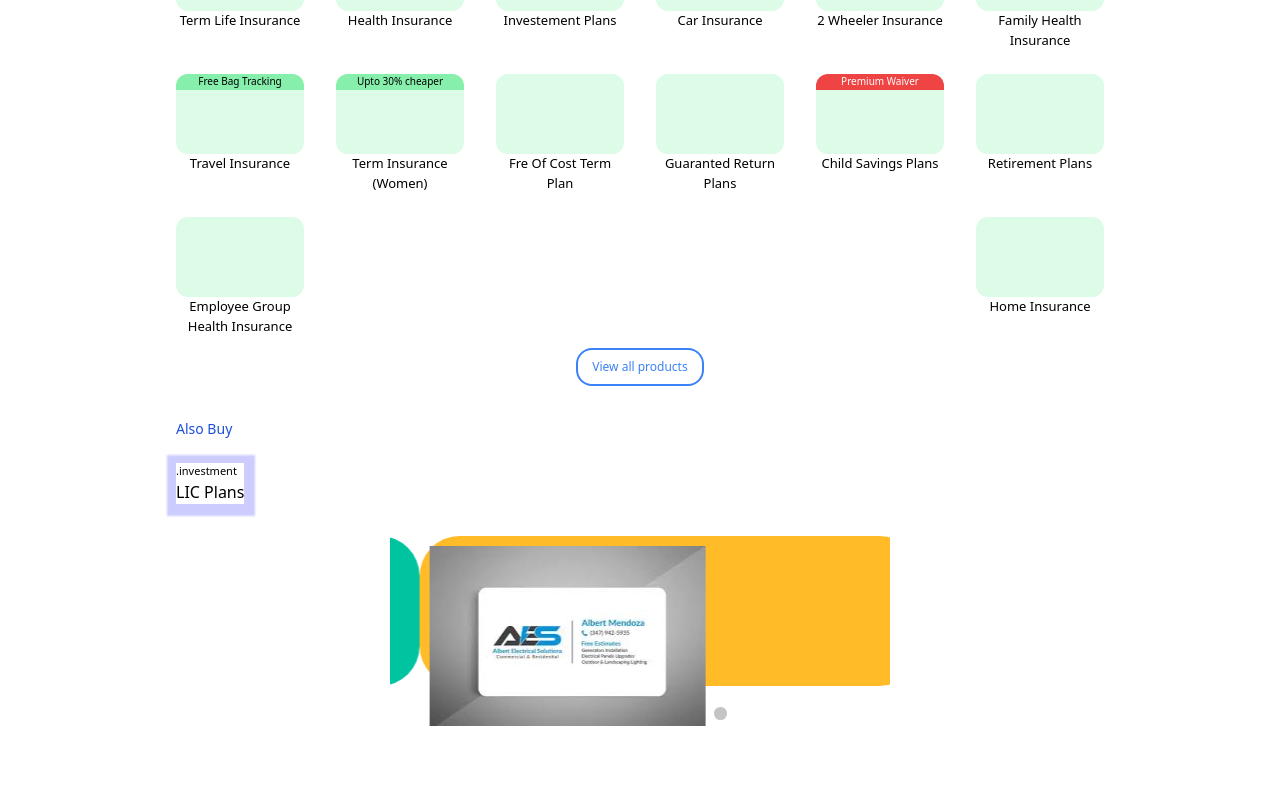
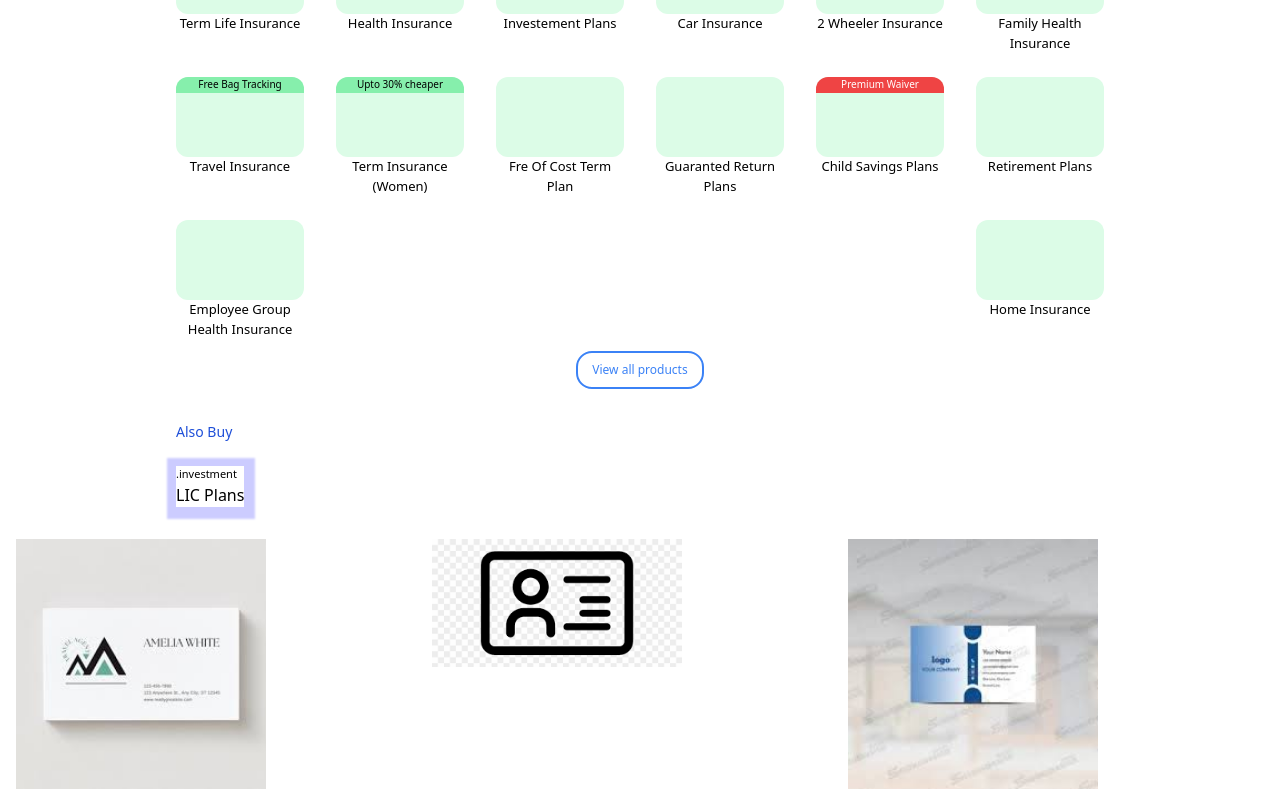
Before and after one commit to Vivekv1999/Design, a React (Create React App) app in the folder policy_bazar-ui-clone/: page / in a window 1280 px wide. Shown: the part 452-1263 px from the top of the page. Before the commit the page ends 1194 px from the top, so only its background shows below. Built offline with nearby package versions, Linux system fonts and the light colour scheme.

Commit message:
slick slider added and nav ui fix

```diff
--- a/policy_bazar-ui-clone/package.json
+++ b/policy_bazar-ui-clone/package.json
@@ -16,6 +16,8 @@
     "react-dom": "^18.2.0",
     "react-router-dom": "^6.21.1",
     "react-scripts": "5.0.1",
+    "react-slick": "^0.29.0",
+    "slick-carousel": "^1.8.1",
     "web-vitals": "^2.1.4"
   },
   "scripts": {
--- a/policy_bazar-ui-clone/src/App.css
+++ b/policy_bazar-ui-clone/src/App.css
@@ -12,3 +12,7 @@ body{
     font-family: 'Poppins', sans-serif;
     /* padding: 0 10%; */
 }
+
+.section__padding{
+    padding: 4rem
+}
--- a/policy_bazar-ui-clone/src/Component/Navbar/Navbar.js
+++ b/policy_bazar-ui-clone/src/Component/Navbar/Navbar.js
@@ -32,18 +32,24 @@ const Navbar = () => {
                         onMouseLeave={() => setDropDown(null)}
                       >
                         {item.label}
-                          {dropDown === index ? (
+                        {item.menuItem &&
+                          (dropDown === index ? (
                             <KeyboardArrowUpIcon />
                           ) : (
                             <KeyboardArrowDownIcon />
-                          )}
+                          ))}
                         {item.menuItem && dropDown === index && (
-                          <div className="absolute top-10 bg-[#eceff794]
-                           rounded-sm py-2.5 border text-gray-700 w-56 z-10"
+                          <div
+                            className="absolute bg-[#eceff794]
+                           rounded-sm py-2.5 border text-gray-700 w-full"
                           >
                             {item.menuItem.map((data) => {
                               return (
                                 <React.Fragment>
+                                  {/* <div
+                            className="absolute top-10 bg-[#eceff794]
+                           rounded-sm py-2.5 border text-gray-700 w-56 z-10"
+                          ></div> */}
                                   <ul>
                                     <li className="ml-3 hover:cursor-pointer hover:text-blue-700">
                                       {data.label}
--- a/policy_bazar-ui-clone/src/Component/SliderImage/SliderImage.js
+++ b/policy_bazar-ui-clone/src/Component/SliderImage/SliderImage.js
@@ -1,103 +1,123 @@
 import React, { useEffect, useRef, useState } from 'react'
+import Slider from 'react-slick';
+
+import "slick-carousel/slick/slick.css";
+import "slick-carousel/slick/slick-theme.css";
 
 const sliderImage = [
   {
     image: "assets/Slider_image/a1.jfif",
     name: "First Image",
-    backgroundColor: "#0088FE"
+    backgroundColor: "#0088FE",
+    index:0
   },
   {
     image: "assets/Slider_image/a2.jfif",
     name: "Second Image",
-    backgroundColor: "#00C49F"
+    backgroundColor: "#00C49F",
+    index:1
   },
   {
     image: "assets/Slider_image/a3.jfif",
     name: "Thirt Image",
-    backgroundColor: "#FFBB28"
+    backgroundColor: "#FFBB28",
+    index:2
   },
   {
     image: "assets/Slider_image/a4.jfif",
     name: "Fourth Image",
-    backgroundColor: "#0088FE"
+    backgroundColor: "#0088FE",
+    index:3
   },
   {
     image: "assets/Slider_image/a5.png",
     name: "Fifth Image",
-    backgroundColor: "#00C49F"
+    backgroundColor: "#00C49F",
+    index:4
   },
   {
     image: "assets/Slider_image/a6.jfif",
     name: "Sixth Image",
-    backgroundColor: "#FFBB28"
+    backgroundColor: "#FFBB28",
+    index:5
   },
   {
     image: "assets/Slider_image/a7.png",
     name: "Sixth Image",
-    backgroundColor: "#FFBB28"
+    backgroundColor: "#FFBB28",
+    index:6
   },
 ];
 
 const SliderImage = () => {
+  const sliderRef = useRef(null);
+  const [currentData, setCurrentData] = useState(sliderImage[sliderImage.length - 1]);
 
-  const [index, setIndex] = useState(0);
-  const timeoutRef = useRef(null);
-  const delay = 2500;
+  const settings = {
+    class: "image-slider",
+    arrows: false,
+    autoplay: true,
+    autoplaySpeed: 5000,
+    dots: false,
+    infinite: true,
+    speed: 500,
+    slidesToScroll: 3,
+    slidesToShow: 3,
+    rtl: true,
+    responsive: [
+      {
+        breakpoint: 1024,
+        settings: {
+          slidesToShow: 3,
+        },
+      },
+      {
+        breakpoint: 768,
+        settings: {
+          slidesToShow: 2,
+        },
+      },
+      {
+        breakpoint: 640,
+        settings: {
+          slidesToShow: 1,
+        },
+      },
+    ],
+  };
 
-  function resetTimeout() {
-    if (timeoutRef.current) {
-      clearTimeout(timeoutRef.current);
+  const handleAfterChange = (index) => {
+    if (index !== sliderImage.length - 1) {
+      setCurrentData(sliderImage[Math.abs(index - 2)]);
+    } else {
+      setCurrentData(sliderImage[index]);
     }
-  }
+  };
 
-  useEffect(() => {
-    resetTimeout();
-    timeoutRef.current = setTimeout(
-      () =>
-        setIndex((prevIndex) =>
-          prevIndex === sliderImage.length - 1 ? 0 : prevIndex + 1
-        ),
-      delay
-    );
-
-    return () => {
-      resetTimeout();
-    };
-  }, [index]);
 
   return (
-    <div className="app_main_wrapper app_navbar p-4">
-    <div className="flex justify-between items-center px-40">
-      <div className="w-full">
-        <div className="slideshow">
-          <div
-            className="slideshowSlider"
-            style={{ transform: `translate3d(${-index * 100}%, 0, 0)` }}
-          >
-            {sliderImage.map((item, index) => (
-              <div
-                className="slide"
-                key={index}
-                style={{ backgroundColor:item.backgroundColor,borderRadius:"40px"}}
+    <div className="app_main_wrapper app_sliderImage p-4">
+     <Slider
+              afterChange={(index) => {
+                handleAfterChange(index);
+              }}
+              {...settings}
+              ref={sliderRef}
               >
-              <img src={item.image} alt={item.name} style={{padding:"10px" }}/>
-              </div>
-            ))}
-          </div>
-          <div className="slideshowDots">
-            {sliderImage.map((_, idx) => (
-              <div
-                key={idx}
-                className={`slideshowDot${index === idx ? " active" : ""}`}
-                onClick={() => {
-                  setIndex(idx);
-                }}
-              ></div>
-            ))}
-          </div>
-        </div>
-      </div>
-    </div>
+              {sliderImage.map((item, index) => {
+                const { image } = item;
+                return (
+                  <div
+                    key={index}
+                  >
+                    <div className="relative ">
+                      <img src={image} width="250" height="200"alt={image ?? ""}/>
+                    </div>
+                  </div>
+                );
+              })}
+            </Slider>
+
   </div>
   )
 }
```
Also changed, not shown: 1 other file (tests, documents, lock files or other folders). Lines whose indentation alone changed are shown as unchanged.
